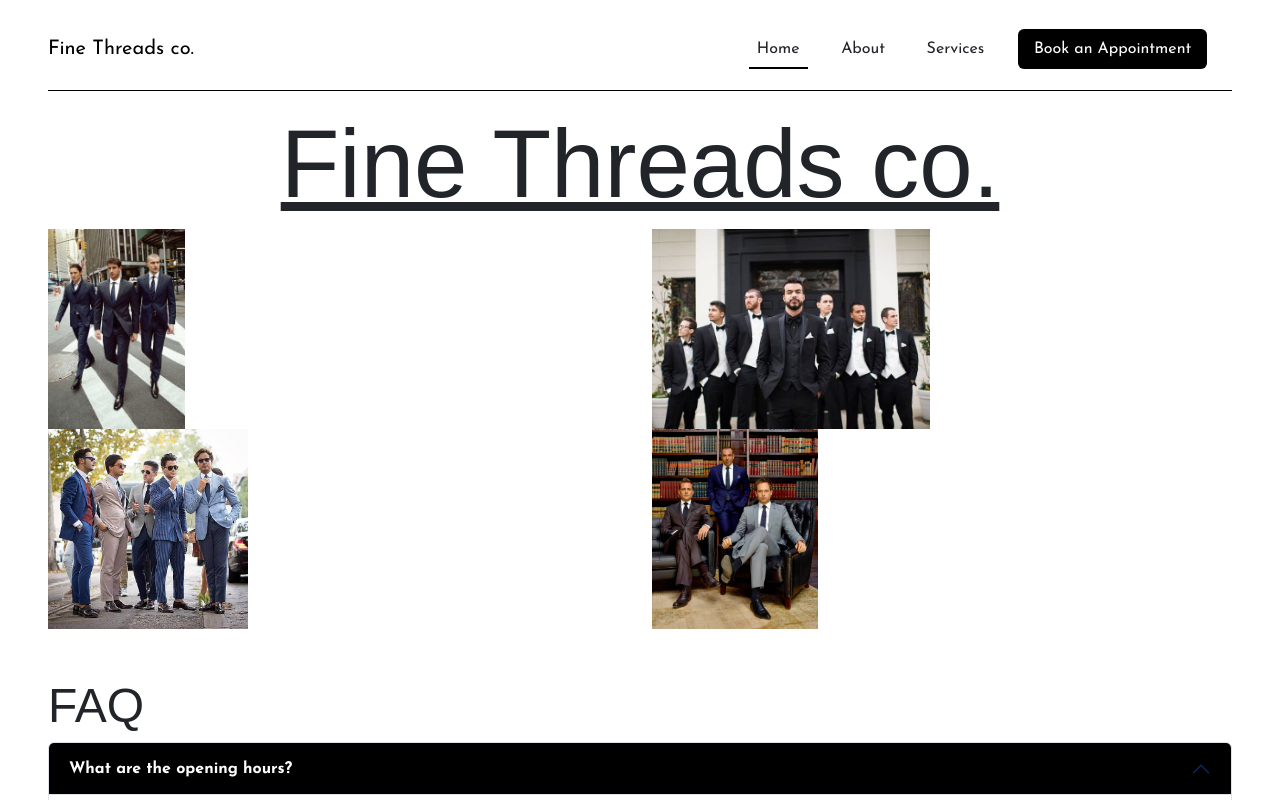
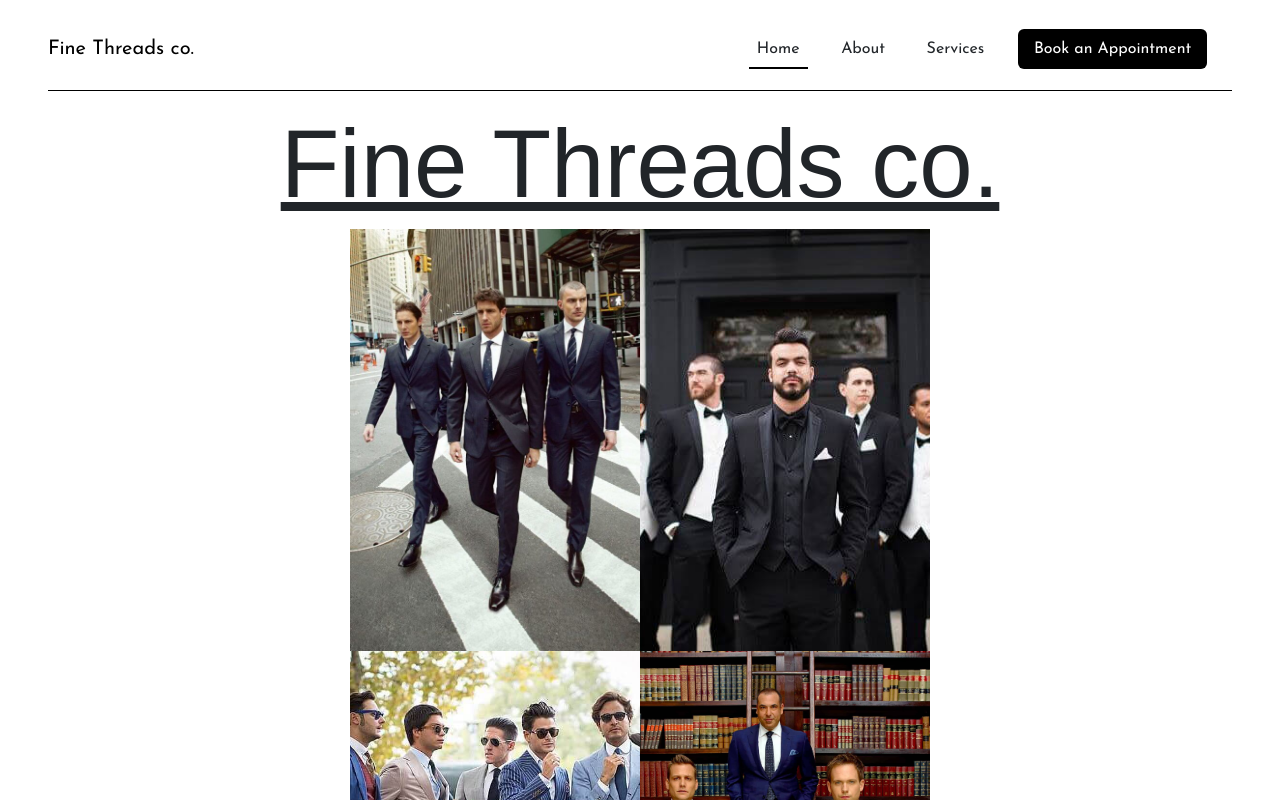
Before and after one commit to FineThreadsCo/FineThreadsCo.github.io, a React (Vite) app: page / in a window 1280 px wide. Shown: the top 800 px of the page. Built offline with nearby package versions, Linux system fonts and the light colour scheme; a web font is replaced by a local one.

Commit message:
image grid

```diff
--- a/src/assets/styles/main.css
+++ b/src/assets/styles/main.css
@@ -19,6 +19,22 @@ body {
 .btn-dark {
   background-color: #000000 !important;
   border-color: #000000 !important;
+}
+
+.image-grid {
+  display: grid;
+  grid-template-columns: repeat(2, 1fr);
+  grid-template-rows: repeat(2, 1fr);
+  gap: 0px;
+  max-width: 50%;
+  max-height: 50%;
+  margin: 0 auto;
+}
+
+.image-grid img {
+  width: 100%;
+  height: 100%;
+  object-fit: cover;
 }
 
 .nav-item {
--- a/src/components/Home.jsx
+++ b/src/components/Home.jsx
@@ -12,36 +12,26 @@ function Home() {
       <h1 className="text-center">Fine Threads co.</h1>
 
       <div className="row">
-        <div className="col-6 d-flex align-items-stretch">
+        <div className="image-grid">
           <img
-            src={image4}
+            src={image1}
             alt="Description of image 1"
-            className="img-fluid"
-            style={{ height: "200px", objectFit: "cover" }}
+            className="img-fluid image1"
           />
-        </div>
-        <div className="col-6 d-flex align-items-stretch">
           <img
             src={image2}
             alt="Description of image 2"
-            className="img-fluid"
-            style={{ height: "200px", objectFit: "cover" }}
+            className="img-fluid image2"
           />
-        </div>
-        <div className="col-6 d-flex align-items-stretch">
           <img
-            src={image1}
+            src={image4}
             alt="Description of image 3"
-            className="img-fluid"
-            style={{ height: "200px", objectFit: "cover" }}
+            className="img-fluid image3"
           />
-        </div>
-        <div className="col-6 d-flex align-items-stretch">
           <img
             src={image5}
             alt="Description of image 4"
-            className="img-fluid"
-            style={{ height: "200px", objectFit: "cover" }}
+            className="img-fluid image4"
           />
         </div>
       </div>
```
Also changed, not shown: src/assets/images/1.jpg, src/assets/images/4.jpg.
